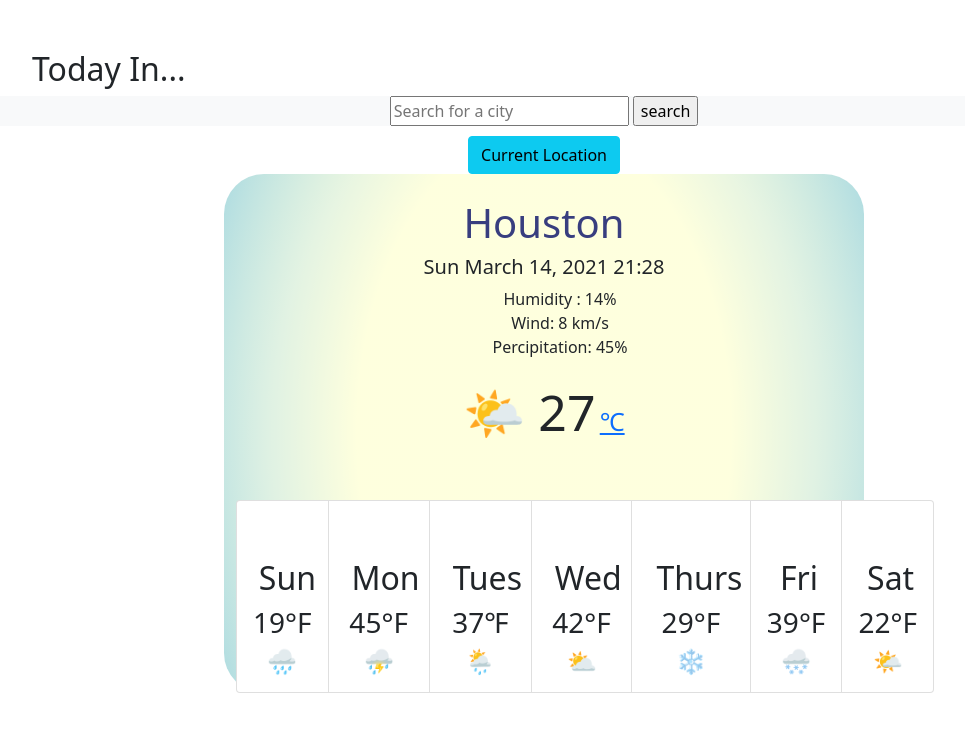
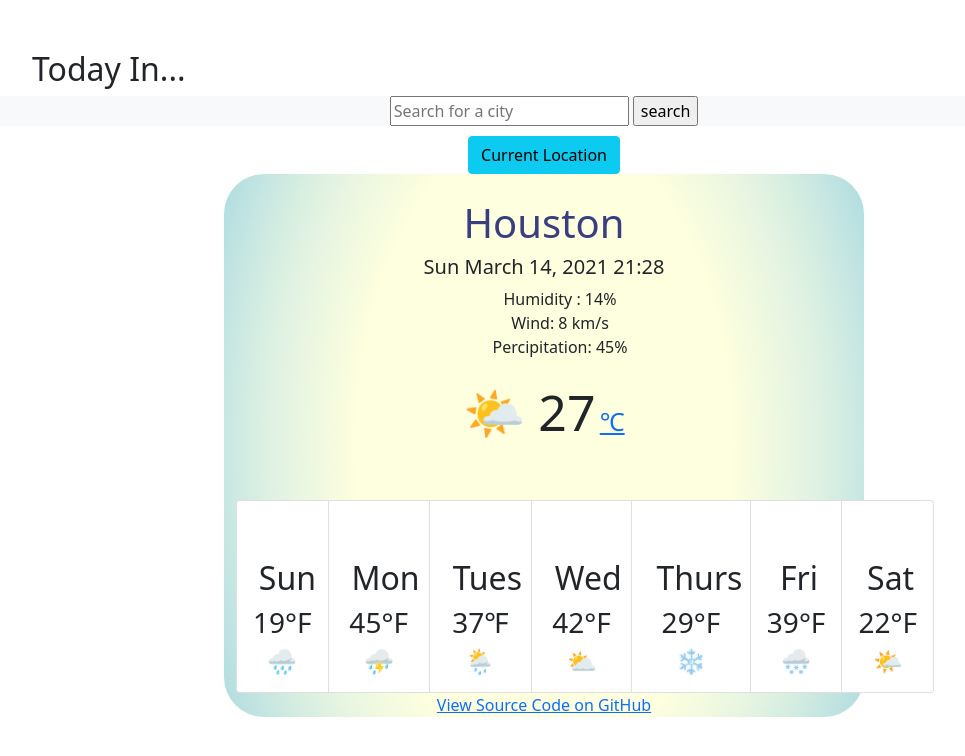
Before and after one commit to kierabon/CodeProject, a plain HTML site: page other+hw/index.html in a window 1280 px wide. Shown: the whole page, without its empty margins (96-1061 px from the left). Drawn offline with nearby package versions, Linux system fonts and the light colour scheme.

Commit message:
added github link

```diff
--- a/other+hw/index.html
+++ b/other+hw/index.html
@@ -110,6 +110,12 @@
           </div>
         </li>
       </ul>
+      <a
+        href="https://github.com/kierabon/CodeProject/tree/main/other%2Bhw"
+        id="github-link"
+      >
+        View Source Code on GitHub</a
+      >
     </div>
     <script src="weather-script.js"></script>
   </body>
```
